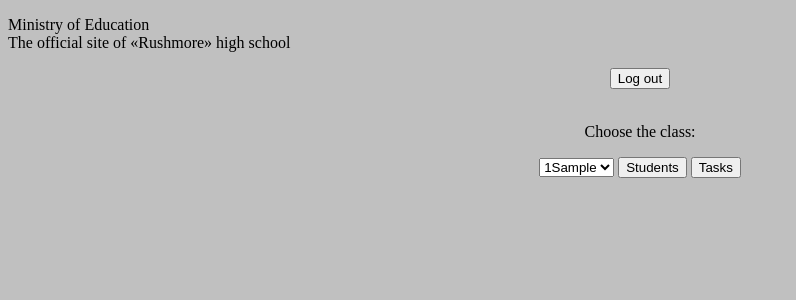
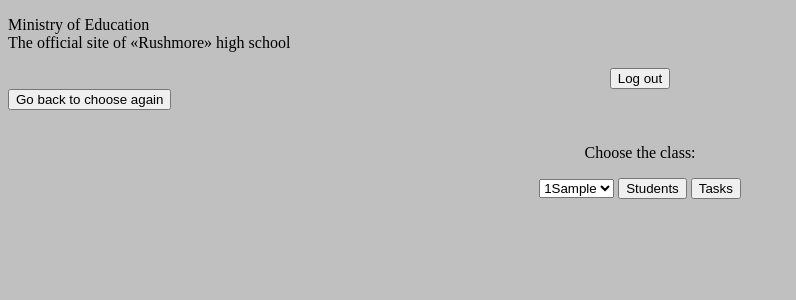
Before and after one commit to smolin8033/Electronic-grade-book, a Django app: page /school/manager/choice/ in a window 1280 px wide. Shown: the top 300 px of the page, without its empty margins (0-796 px from the left). Run offline with Django 3.2, Linux system fonts and the light colour scheme; tables that the repository leaves empty hold one stand-in row (values such as "Sample post").

Commit message:
add form 'Go back to choose again'

```diff
--- a/school/templates/manager_choice.html
+++ b/school/templates/manager_choice.html
@@ -1,6 +1,9 @@
 {% extends 'base.html' %}
 
 {% block content %}
+<form action="{% url 'manager_interface' %}">
+    <input type="submit" value="Go back to choose again" />
+</form>
 <br>
 <center>
 <p>Choose the class:</p>
```
